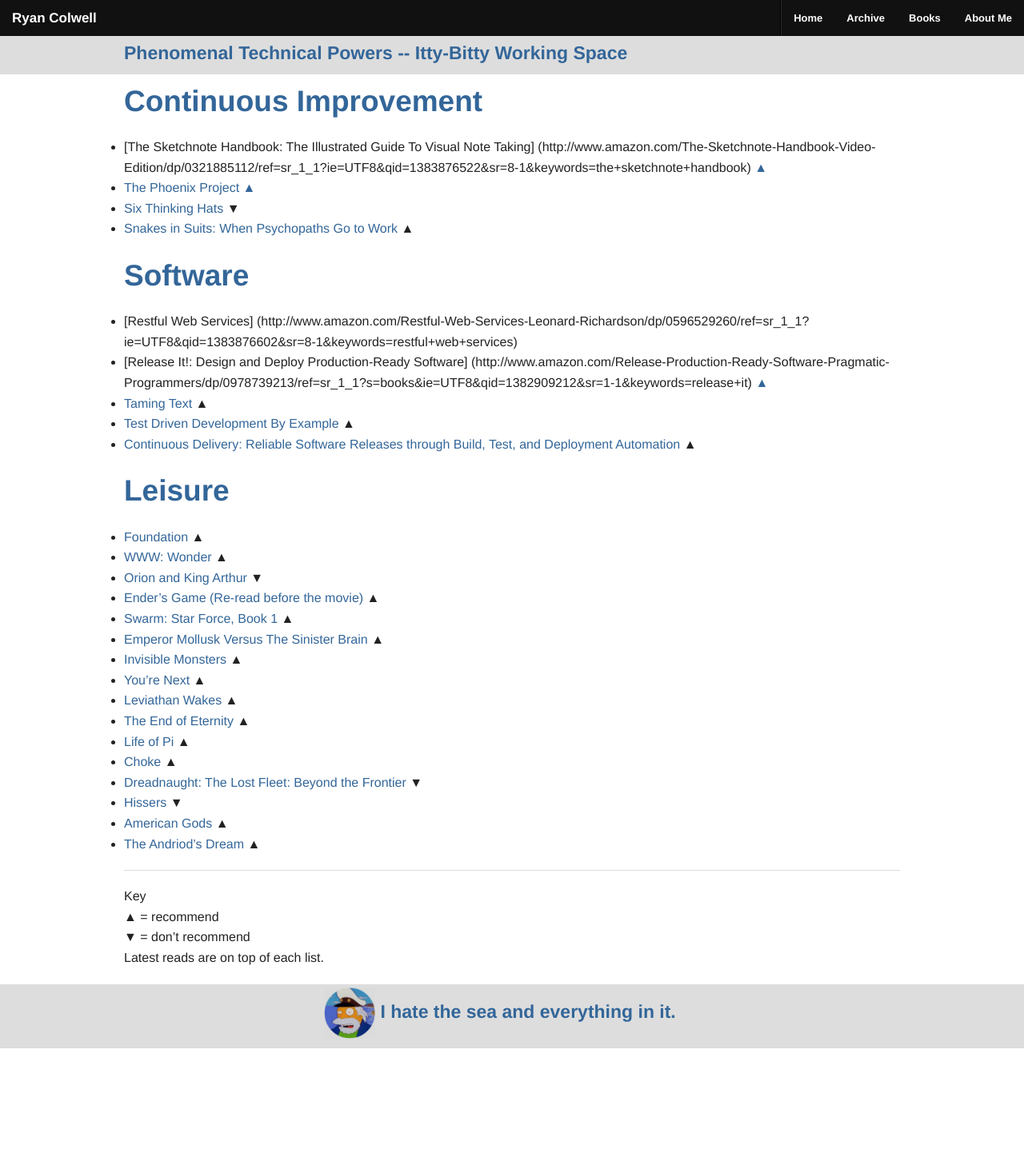
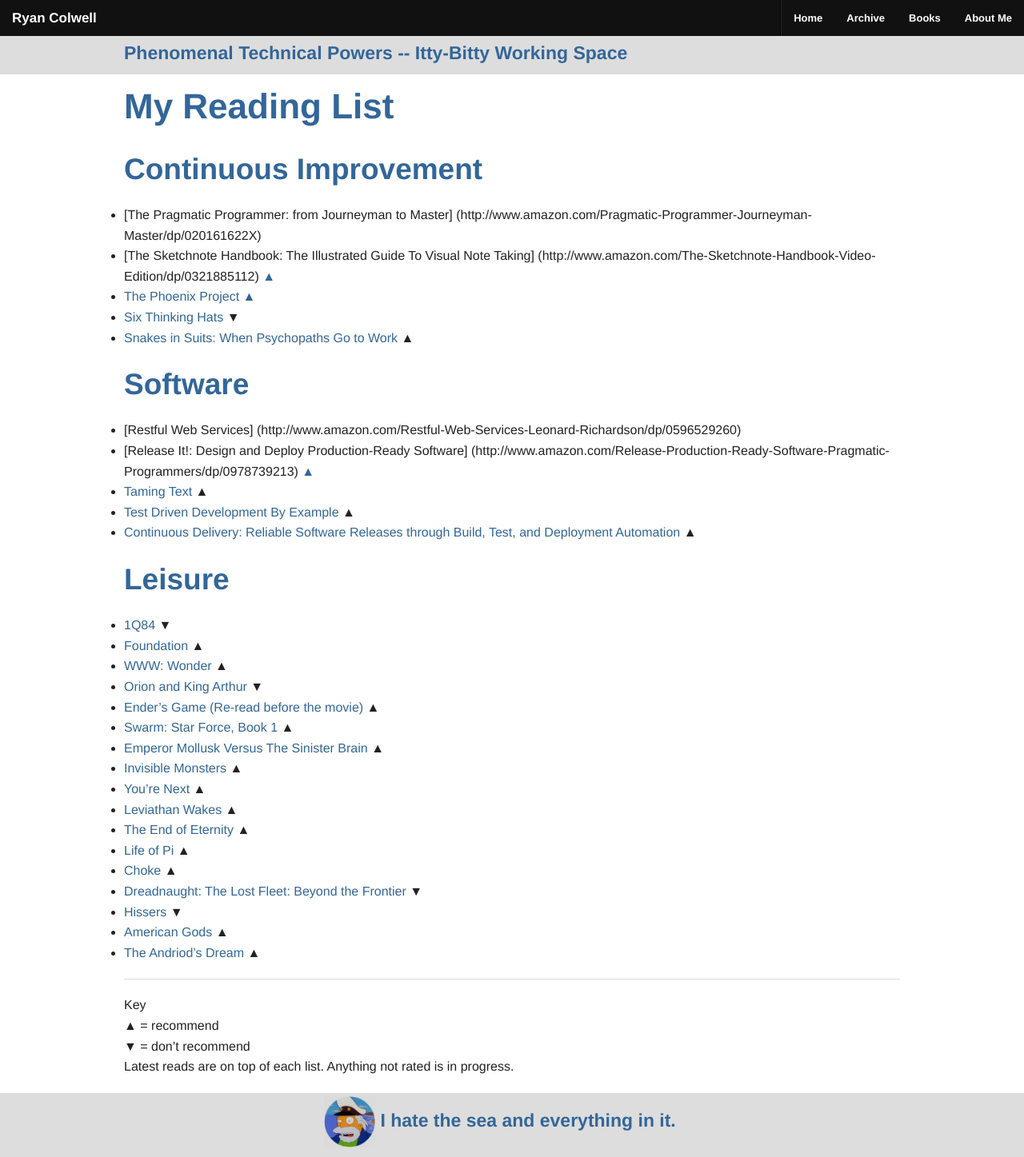
Before and after one commit to ryanco/ryanco.github.io, a Jekyll site: the page built from Books/index.md, in a window 1280 px wide. Shown: the whole page at 80% size. Built offline with Jekyll 4.4.1, drawn with Linux system fonts in a browser that asks for light colours; nearby versions of some CDN libraries; Markdown is read by kramdown in place of the engine named in the settings; before the commit the page ends 1311 px from its top, so only the background shows below that.

Commit message:
Updated Books page.

```diff
--- a/Books/index.md
+++ b/Books/index.md
@@ -2,22 +2,25 @@
 layout: default
 title: Books
 ---
+#My Reading List
 
 ##Continuous Improvement
-* [The Sketchnote Handbook: The Illustrated Guide To Visual Note Taking] (http://www.amazon.com/The-Sketchnote-Handbook-Video-Edition/dp/0321885112/ref=sr_1_1?ie=UTF8&qid=1383876522&sr=8-1&keywords=the+sketchnote+handbook) [&#9650;]({{ site.url }}/2013/11/10/trying-out-sketchnoting.html)
-* [The Phoenix Project](http://www.amazon.com/Phoenix-Project-DevOps-Helping-Business/dp/0988262592/ref=sr_1_1?s=books&ie=UTF8&qid=1380195697&sr=1-1&keywords=the+phoenix+project) [&#9650;]({{ site.url }}/2013/09/26/The-Phoenix-Project.html)
-* [Six Thinking Hats](http://www.amazon.com/Six-Thinking-Hats-Edward-Bono/dp/0316178314/ref=sr_1_1?s=books&ie=UTF8&qid=1369672406&sr=1-1&keywords=six+thinking+hats) &#9660;
-* [Snakes in Suits: When Psychopaths Go to Work](http://www.amazon.com/Snakes-Suits-When-Psychopaths-ebook/dp/B000QUCOAS/ref=tmm_kin_title_0?ie=UTF8&qid=1364861355&sr=1-1) &#9650;
+* [The Pragmatic Programmer: from Journeyman to Master] (http://www.amazon.com/Pragmatic-Programmer-Journeyman-Master/dp/020161622X)
+* [The Sketchnote Handbook: The Illustrated Guide To Visual Note Taking] (http://www.amazon.com/The-Sketchnote-Handbook-Video-Edition/dp/0321885112) [&#9650;]({{ site.url }}/2013/11/10/trying-out-sketchnoting.html)
+* [The Phoenix Project](http://www.amazon.com/Phoenix-Project-DevOps-Helping-Business/dp/0988262592) [&#9650;]({{ site.url }}/2013/09/26/The-Phoenix-Project.html)
+* [Six Thinking Hats](http://www.amazon.com/Six-Thinking-Hats-Edward-Bono/dp/0316178314) &#9660;
+* [Snakes in Suits: When Psychopaths Go to Work](http://www.amazon.com/Snakes-Suits-When-Psychopaths-ebook/dp/B000QUCOAS) &#9650;
 
 ##Software
-* [Restful Web Services] (http://www.amazon.com/Restful-Web-Services-Leonard-Richardson/dp/0596529260/ref=sr_1_1?ie=UTF8&qid=1383876602&sr=8-1&keywords=restful+web+services)
-* [Release It!: Design and Deploy Production-Ready Software] (http://www.amazon.com/Release-Production-Ready-Software-Pragmatic-Programmers/dp/0978739213/ref=sr_1_1?s=books&ie=UTF8&qid=1382909212&sr=1-1&keywords=release+it) [&#9650;]({{ site.url }}/2013/11/10/trying-out-sketchnoting.html)
-* [Taming Text](http://www.amazon.com/Taming-Text-Find-Organize-Manipulate/dp/193398838X/ref=sr_1_1?ie=UTF8&qid=1376783350&sr=8-1&keywords=taming+text) &#9650;
-* [Test Driven Development By Example](http://www.amazon.com/Test-Driven-Development-Kent-Beck/dp/0321146530/ref=sr_1_1?s=books&ie=UTF8&qid=1364861162&sr=1-1&keywords=test+driven+development+by+example) &#9650;
-* [Continuous Delivery: Reliable Software Releases through Build, Test, and Deployment Automation](http://www.amazon.com/gp/product/0321601912/ref=oh_details_o09_s00_i00?ie=UTF8&psc=1) &#9650;
+* [Restful Web Services] (http://www.amazon.com/Restful-Web-Services-Leonard-Richardson/dp/0596529260)
+* [Release It!: Design and Deploy Production-Ready Software] (http://www.amazon.com/Release-Production-Ready-Software-Pragmatic-Programmers/dp/0978739213) [&#9650;]({{ site.url }}/2013/11/10/trying-out-sketchnoting.html)
+* [Taming Text](http://www.amazon.com/Taming-Text-Find-Organize-Manipulate/dp/193398838X) &#9650;
+* [Test Driven Development By Example](http://www.amazon.com/Test-Driven-Development-Kent-Beck/dp/0321146530) &#9650;
+* [Continuous Delivery: Reliable Software Releases through Build, Test, and Deployment Automation](http://www.amazon.com/gp/product/0321601912) &#9650;
 
 
 ##Leisure
+* [1Q84](http://www.audible.com/pd/Fiction/1Q84-Audiobook/B005XZM7R6) &#9660;
 * [Foundation](http://www.audible.com/pd/Sci-Fi-Fantasy/Foundation-Audiobook/B003D8W5VS) &#9650;
 * [WWW: Wonder](http://www.audible.com/pd/ref=sr_1_1?asin=B004TTL0QG&qid=1376783298&sr=1-1) &#9650;
 * [Orion and King Arthur](http://www.audible.com/pd/ref=sr_1_1?asin=B004WE9SGM&qid=1376783407&sr=1-1) &#9660;
@@ -41,3 +44,4 @@
 &#9650; = recommend
 &#9660; = don't recommend
 Latest reads are on top of each list.
+Anything not rated is in progress.
```
